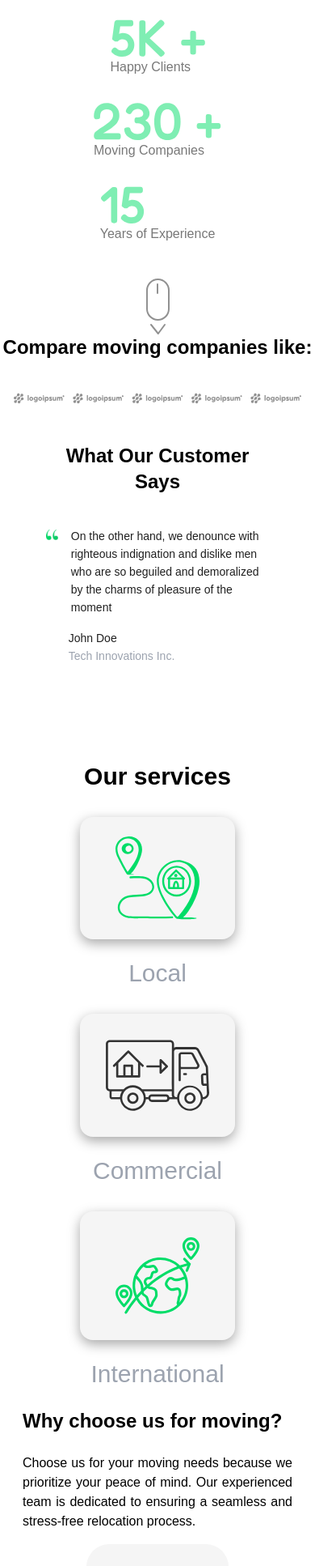
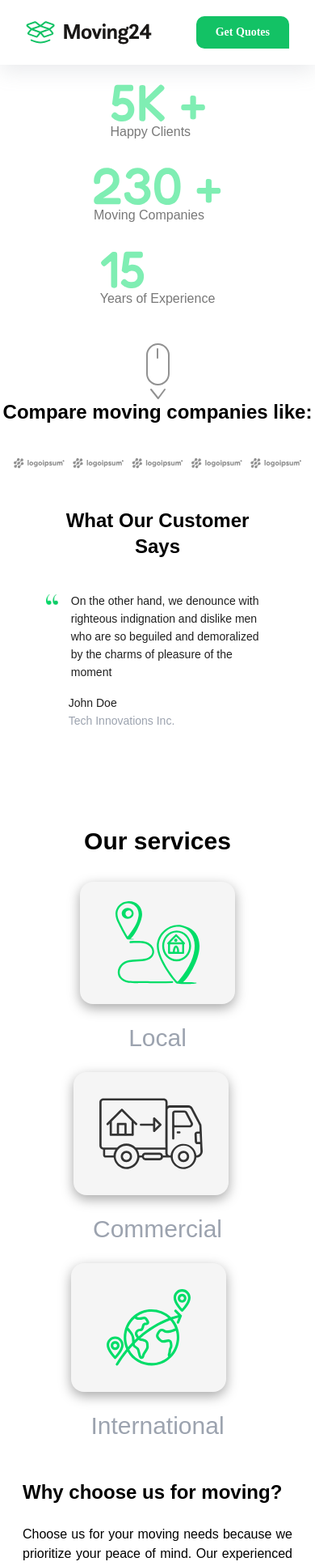
Before and after one commit to macworldgithub/moving7, a React (Create React App) app: page / in a window 390 px wide. Shown: the top 1934 px of the page at 81% size. Built offline with nearby package versions, Linux system fonts and the light colour scheme.

Commit message:
update ui for mb

```diff
--- a/src/App.js
+++ b/src/App.js
@@ -12,8 +12,8 @@ import Footer from "./pages/footer/footer";
 function App() {
   return (
     <div className=" max-w-[1440px] mx-auto">
-      {/* <Header />
-      <HeroSection /> */}
+      <Header />
+      {/* <HeroSection /> */}
       <Experience />
       <Compare />
       <CarouselSlider />
--- a/src/pages/header/header.css
+++ b/src/pages/header/header.css
@@ -1,25 +1,13 @@
 .header {
-    height: 85px;
-    width: 100%;
-    display: flex;
-    justify-content: space-around;
-    align-items: center;
-    gap: 60%;
-    background-color: transparent;
     box-shadow: rgba(149, 157, 165, 0.2) 0px 8px 24px;
-
 }
 
 .header-btn button {
     font-family: Fredoka;
-    font-size: 20px;
     font-style: normal;
-    font-weight: 700;
     line-height: normal;
-    padding: 7px 42px;
-    background-color: #13C265;
     border: none;
     border-radius: 10px 10px 0px 10px;
     color: #fff;
-    cursor: pointer;
+    cursor: pointer;;
 }
--- a/src/pages/header/header.jsx
+++ b/src/pages/header/header.jsx
@@ -1,13 +1,15 @@
 import "./header.css";
 import "./../../media-query.css"
+
+import logo from '../../assets/images/logo.svg'
 function Header() {
   return (
-    <div className="header">
+    <div className="header px-8 bg-transparent h-20 flex items-center justify-between gap-8 lg:gap-[60%]">
       <div className="logo">
-        <img src="../assets/images/logo.svg" alt="logo" />
+        <img src={logo} alt="logo" />
       </div>
       <div className="header-btn">
-        <button>Get Quotes</button>
+        <button className="text-sm px-6 py-3 bg-[#13C265] font-bold">Get Quotes</button>
       </div>
     </div>
   );
--- a/src/pages/service/service.jsx
+++ b/src/pages/service/service.jsx
@@ -10,13 +10,13 @@ function Service() {
       <div className="text-center pb-8 pt-8">
         <h2 className="text-black text-3xl font-semibold">Our services</h2>
       </div>
-      <div className="flex justify-evenly gap-8 flex-col items-center flex-wrap sm:flex sm:flex-row w-full sm:py-0 lg:gap-2">
+      <div className="flex justify-evenly flex-col items-center flex-wrap sm:flex sm:flex-row w-full sm:py-0 lg:gap-2">
         <div>
           <div className="flex flex-col items-center justify-center rounded-2xl w-48 bg-[#f5f5f5] h-38 p-6 box-shadow">
             <img src={Group38} alt="Local Service" />
           </div>
           <div>
-            <h4 className="text-3xl pt-6 text-gray-400 h">Local</h4>
+            <h4 className="text-3xl py-6 px-6 text-gray-400 h">Local</h4>
           </div>
         </div>
 
@@ -25,7 +25,7 @@ function Service() {
             <img src={MovingTruck} alt="Commercial Service" />
           </div>
           <div>
-            <h4 className="text-3xl pt-6 text-gray-400">Commercial</h4>
+            <h4 className="text-3xl py-6 px-6 text-gray-400">Commercial</h4>
           </div>
         </div>
 
@@ -34,7 +34,7 @@ function Service() {
             <img src={Group34} alt="International Service" />
           </div>
           <div>
-            <h4 className="text-3xl pt-6 text-gray-400">International</h4>
+            <h4 className="text-3xl py-6 px-6 text-gray-400">International</h4>
           </div>
         </div>
       </div>
```
